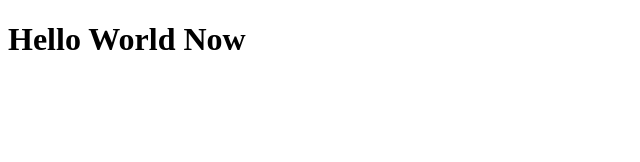
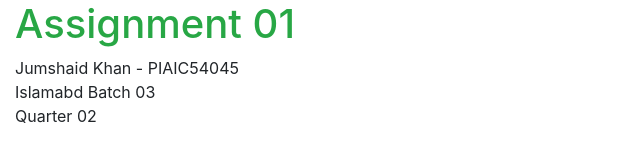
Before and after one commit to iamjumshaid/bootcamp-assignment-01, a plain HTML site: page index.html in a window 1280 px wide. Shown: the whole page, without its empty margins (0-640 px from the left). Drawn offline with nearby package versions, Linux system fonts and the light colour scheme.

Commit message:
changed text

```diff
--- a/index.html
+++ b/index.html
@@ -4,11 +4,28 @@
 <head>
     <meta charset="UTF-8">
     <meta name="viewport" content="width=device-width, initial-scale=1.0">
-    <title>Document</title>
+    <meta http-equiv="X-UA-Compatible" content="ie=edge">
+    <meta name="Description" content="Enter your description here" />
+    <link rel="stylesheet" href="https://cdnjs.cloudflare.com/ajax/libs/twitter-bootstrap/4.5.0/css/bootstrap.min.css">
+    <link rel="stylesheet" href="https://cdnjs.cloudflare.com/ajax/libs/font-awesome/5.13.0/css/all.min.css">
+    <link rel="stylesheet" href="assets/css/style.css">
+    <title>Title</title>
 </head>
 
 <body>
-    <h1>Hello World Now</h1>
+
+    <div class="container-fluid">
+        <h1 class="text-success">Assignment 01</h1>
+
+        Jumshaid Khan - PIAIC54045
+        <br> Islamabd Batch 03
+        <br> Quarter 02
+
+    </div>
+
+    <script src="https://cdnjs.cloudflare.com/ajax/libs/jquery/3.5.1/jquery.slim.min.js"></script>
+    <script src="https://cdnjs.cloudflare.com/ajax/libs/popper.js/1.16.1/umd/popper.min.js"></script>
+    <script src="https://cdnjs.cloudflare.com/ajax/libs/twitter-bootstrap/4.5.0/js/bootstrap.min.js"></script>
 </body>
 
 </html>
```
